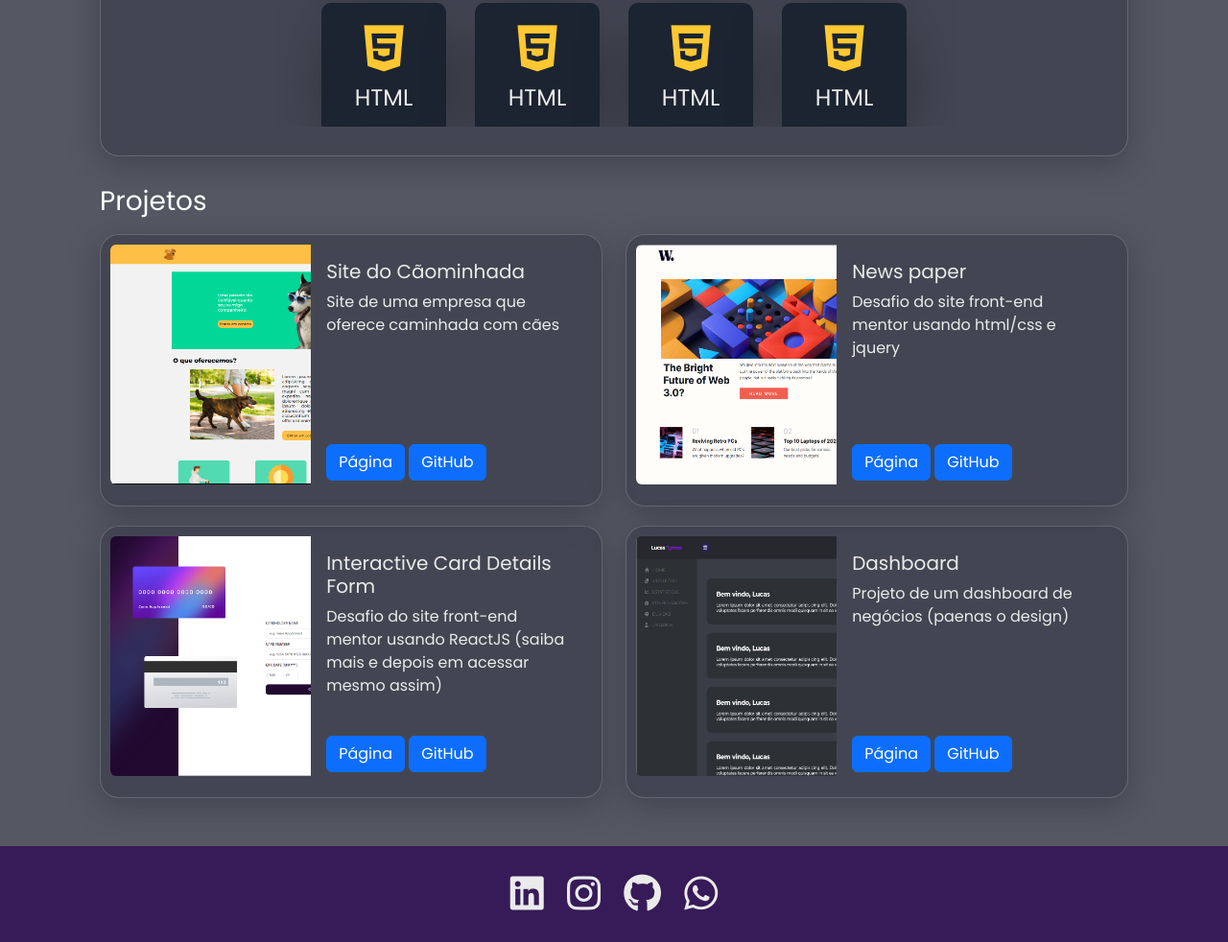
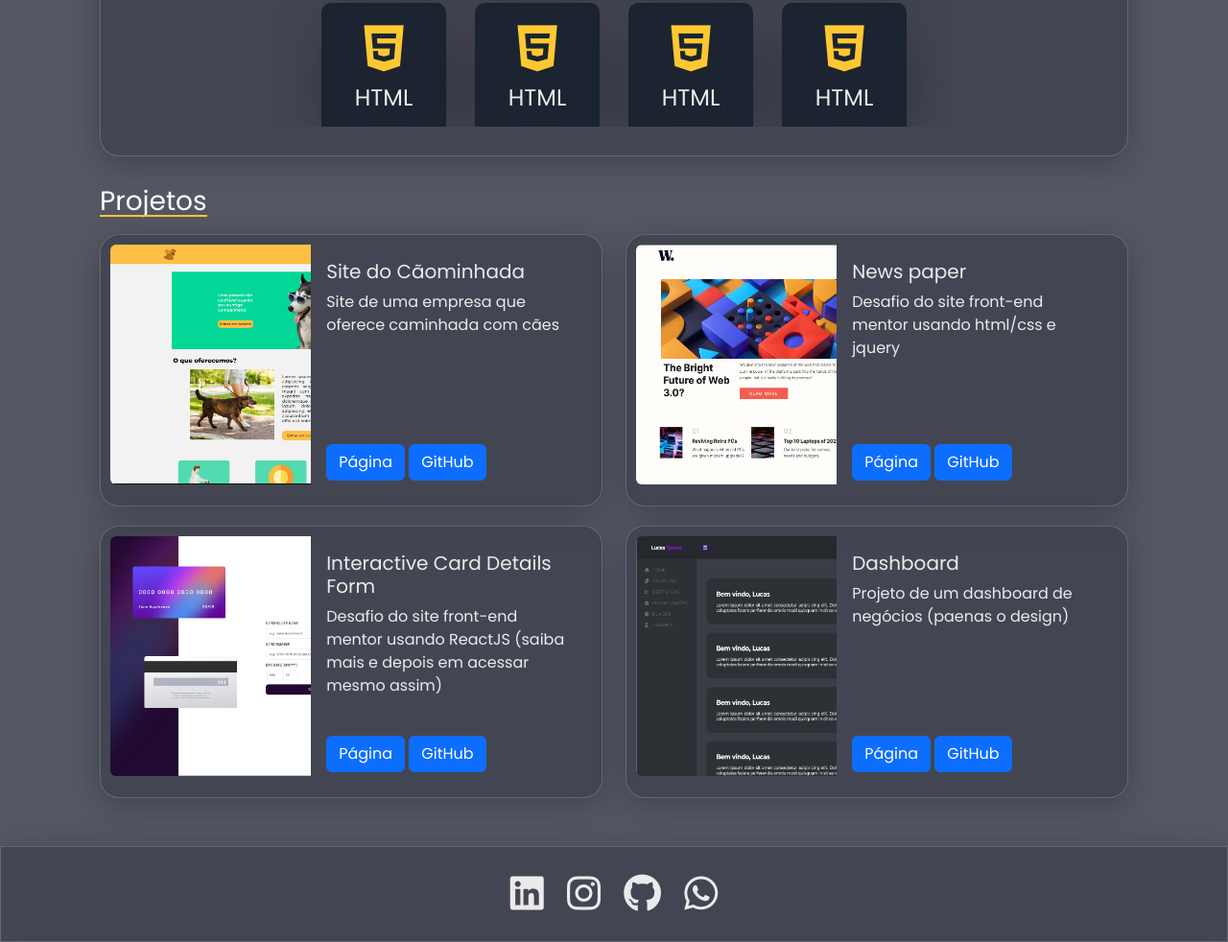
Before and after one commit to LuTymos/Portfolio, a plain HTML site: page index.html in a window 1280 px wide. Shown: the part 697-1679 px from the top of the page at 96% size. Drawn offline with nearby package versions, Linux system fonts and the light colour scheme.

Commit message:
Ajustando rodapé pro design atual

```diff
--- a/css/global.css
+++ b/css/global.css
@@ -361,6 +361,22 @@ main .projetos .container {
   padding: 0 5%;
 }
 
+main .projetos .container h3{
+  position: relative;
+  width: fit-content;
+}
+
+main .projetos .container h3::after {
+  content: '';
+  position: absolute;
+  bottom: 0;
+  left: 0;
+  width: 100%;
+  height: 2px;
+  transform-origin: bottom center;
+  background-color: #ffc832;
+}
+
 main .projetos .container h3 {
   color: white;
 }
@@ -392,12 +408,18 @@ main .projetos .projeto-single .card-text{
 
 footer {
   margin-top: 40px;
-  background-color: #371B58;
+
   width: 100%;
   height: 100px;
   display: flex;
   align-items: center;
   text-align: center;
+  background-color: rgba(36, 39, 52, .35);
+
+  box-shadow: 0 8px 32px 0 rgba(29, 32, 44, 0.37);
+  backdrop-filter: blur(13.5px);
+  -webkit-backdrop-filter: blur(13.5px);
+  border: 1px solid rgba(255, 255, 255, 0.18);
 }
 
 footer i {
```
